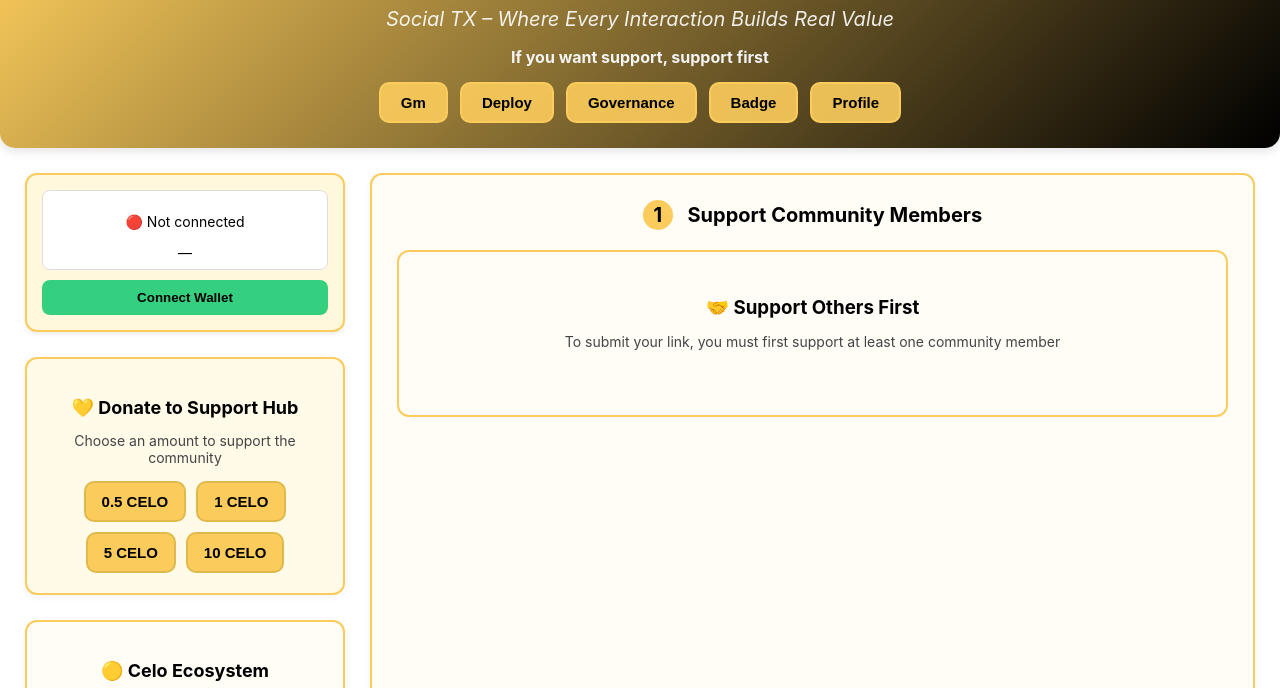
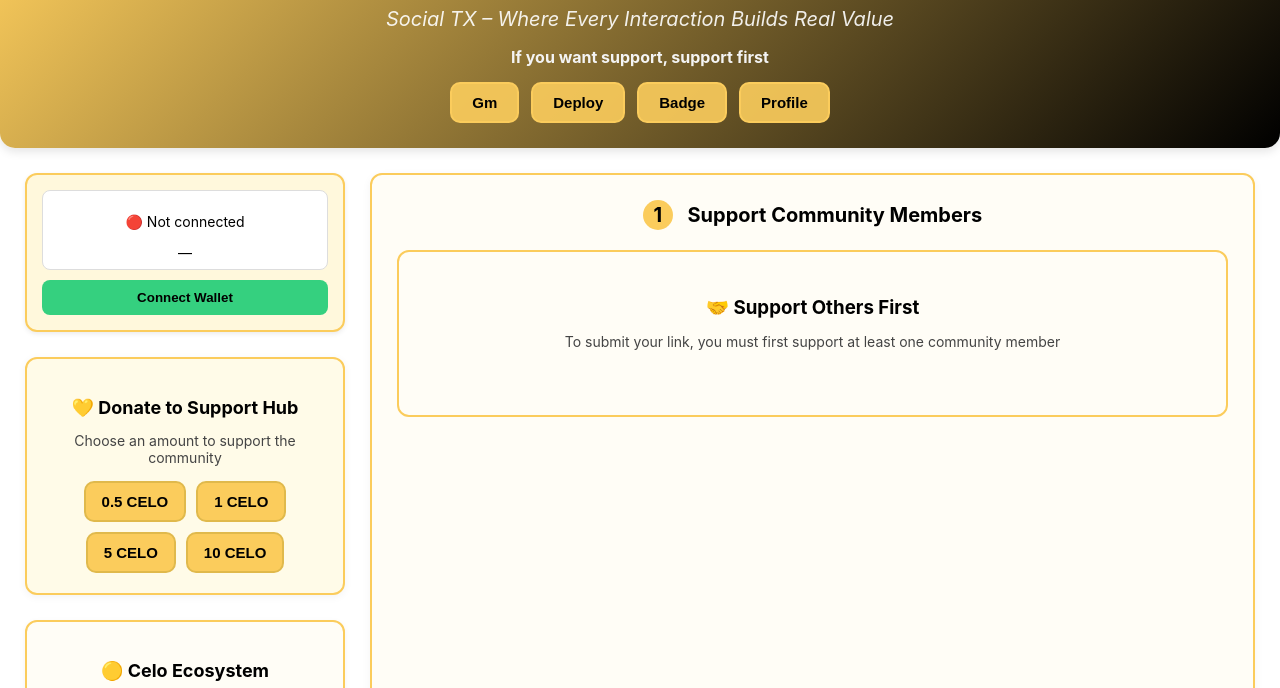
Before and after one commit to tebberen/celo-engage-hubv2, a plain HTML site: page index.html in a window 1280 px wide. Shown: the part 64-752 px from the top of the page. Drawn offline with Linux system fonts and the light colour scheme.

Commit message:
Update index.html

```diff
--- a/index.html
+++ b/index.html
@@ -111,7 +111,7 @@
       border: none;
       padding: 12px 20px;
       border-radius: 8px;
-      cursor: pointer;
+      cursor: button;
       margin: 8px;
       font-size: 16px;
       font-weight: bold;
@@ -137,7 +137,6 @@
       <div class="nav-bar">
         <button id="gmBtn">Gm</button>
         <button id="deployBtn">Deploy</button>
-        <button id="governanceBtn">Governance</button>
         <button id="badgeBtn">Badge</button>
         <button id="profileBtn">Profile</button>
       </div>
```
